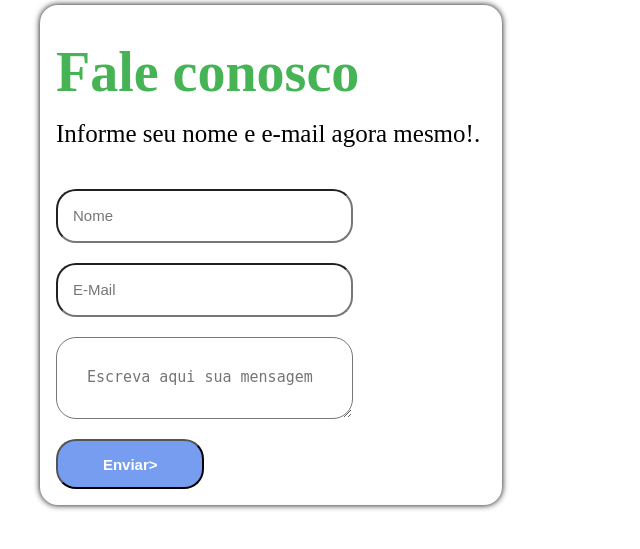
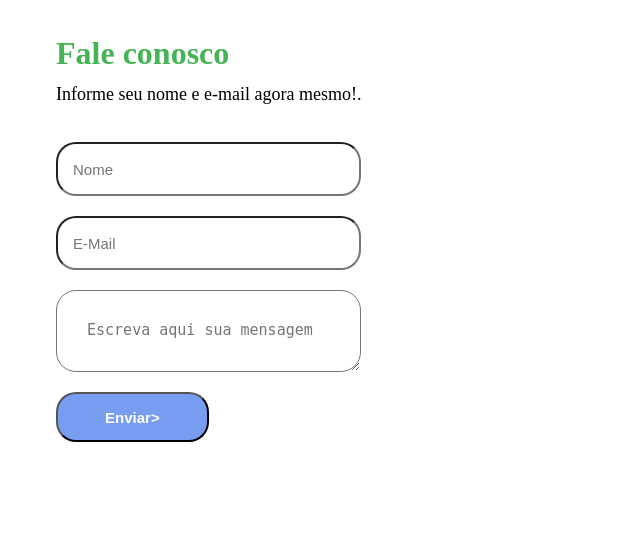
Before and after one commit to pabloemanuelpbl/ProjetoPI2, a Flask app: page /contact in a window 1280 px wide. Shown: the part 60-609 px from the top of the page, without its empty margins (0-640 px from the left). Run offline with Flask 3, Linux system fonts and the light colour scheme.

Commit message:
refactory: update style from contact.html file

```diff
--- a/src/static/css/style1.css
+++ b/src/static/css/style1.css
@@ -10,23 +10,20 @@ main {
   display: flex;
   flex-direction: row;
   margin-top: 50px;
-    box-shadow: 0px 0px 6px black;
-    width: 430px;
+  width: 80vw;
   padding: 16px;
-    border-radius: 18px;
   color: black;
 }
 
-
 h2 {
-    font-size: 56px;
+  font-size: xx-large;
   line-height: 10px;
   font-family: poppismedium;
   color: rgb(70, 179, 85);
 }
 
 p {
-    font-size: 25px;
+  font-size: large;
   line-height: 20px;
   max-width: 500px;
   font-family: poppislight;
@@ -35,7 +32,6 @@ p {
 form {
   display: flex;
   flex-direction: column;
-    width: 70%;
 }
 
 form [type="submit"] {
@@ -44,13 +40,11 @@ form [type="submit"] {
   background-color: rgb(118, 157, 240);
   color: white;
   font-weight: bold;
-
 }
 
 form [type="submit"]:hover {
   cursor: pointer;
 }
-
 
 input {
   margin-top: 20px;
@@ -68,5 +62,4 @@ textarea {
   border-radius: 20px;
   border: nome;
   font-size: 15px;
-
 }
```
Lines whose indentation alone changed are shown as unchanged.
